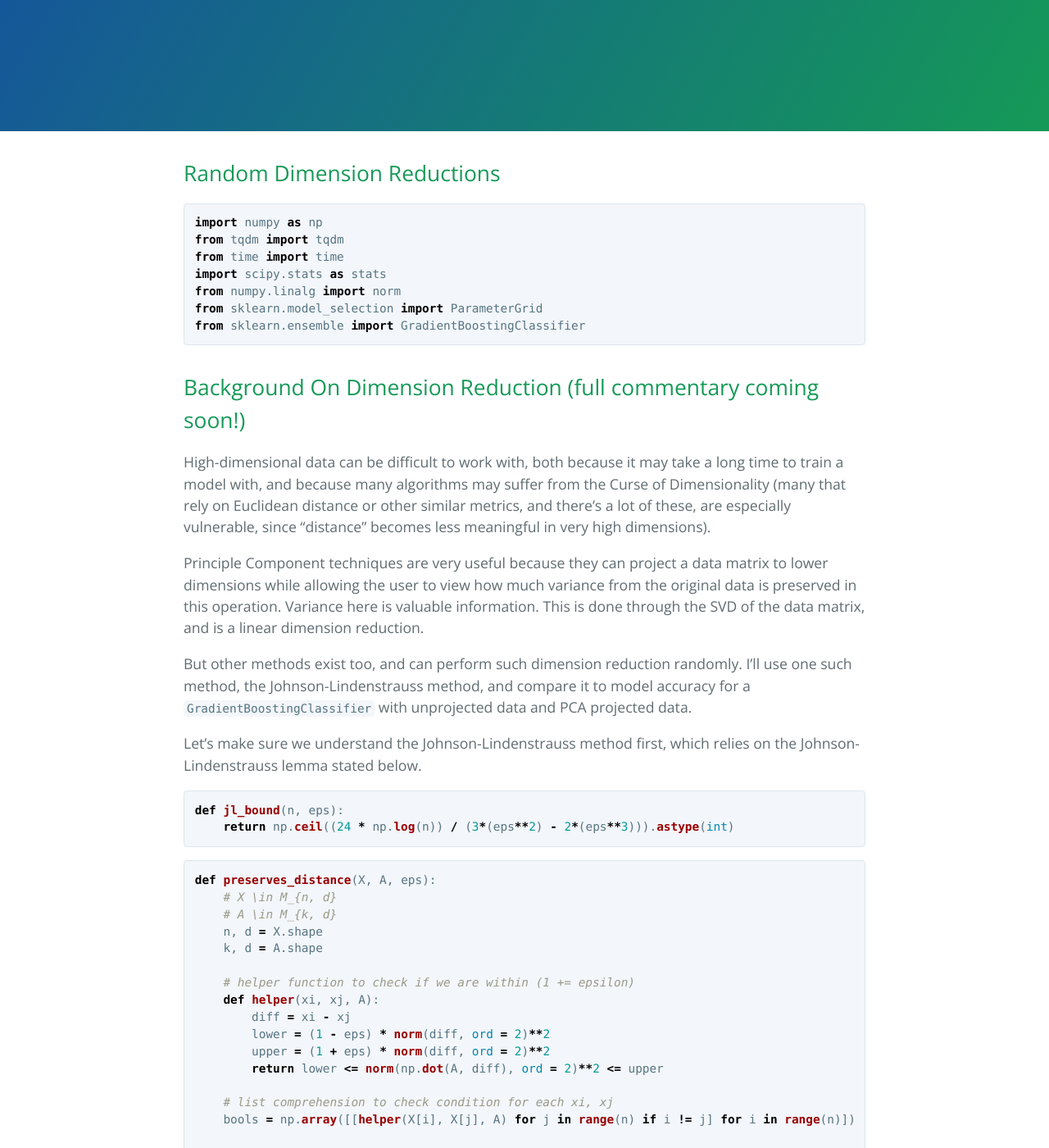
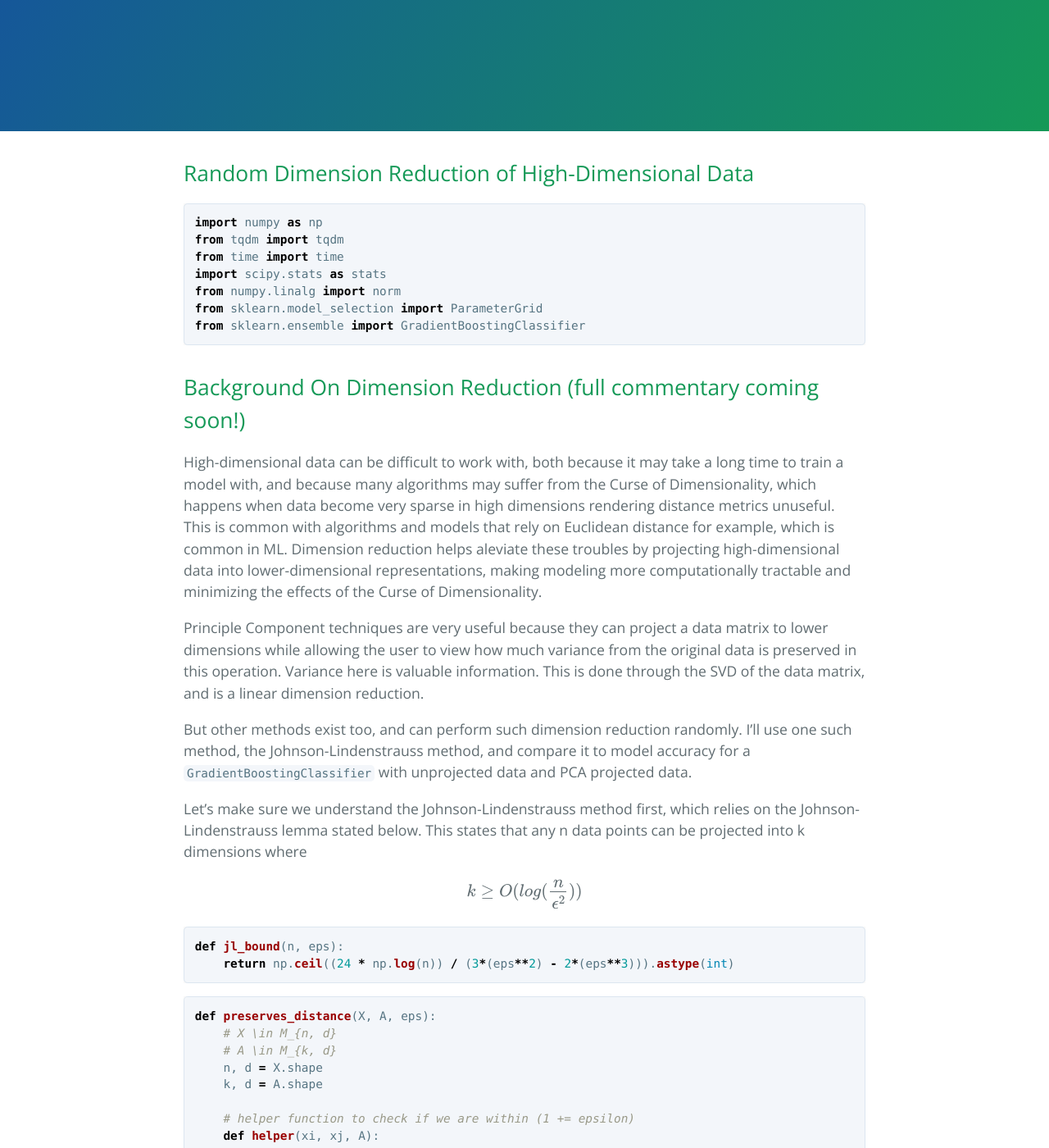
Before and after one commit to walkerhughes/portfolio, a Jekyll site: the page built from random_projections.md, in a window 1280 px wide and 1400 px high. Shown: the whole window at 82% size. Built offline with Jekyll 4.4.1, drawn with Linux system fonts in a browser that asks for light colours; formulas are drawn with MathJax 3; our own code applies the rules of GitHub Pages for plain Markdown files.

Commit message:
Update random_projections.md

````diff
--- a/random_projections.md
+++ b/random_projections.md
@@ -2,7 +2,7 @@
 layout: default
 ---
 
-## Random Dimension Reductions
+## Random Dimension Reduction of High-Dimensional Data
 
 <script type="text/javascript" async="" src="https://cdnjs.cloudflare.com/ajax/libs/mathjax/2.7.4/MathJax.js?config=TeX-MML-AM_CHTML"></script>
 
@@ -19,13 +19,16 @@ from sklearn.ensemble import GradientBoostingClassifier
 
 ## Background On Dimension Reduction (full commentary coming soon!)
 
-High-dimensional data can be difficult to work with, both because it may take a long time to train a model with, and because many algorithms may suffer from the Curse of Dimensionality (many that rely on Euclidean distance or other similar metrics, and there's a lot of these, are especially vulnerable, since "distance" becomes less meaningful in very high dimensions).
+High-dimensional data can be difficult to work with, both because it may take a long time to train a model with, and because many algorithms may suffer from the Curse of Dimensionality, which happens when data become very sparse in high dimensions rendering distance metrics unuseful. This is common with algorithms and models that rely on Euclidean distance for example, which is common in ML. Dimension reduction helps aleviate these troubles by projecting high-dimensional data into lower-dimensional representations, making modeling more computationally tractable and minimizing the effects of the Curse of Dimensionality.
 
 Principle Component techniques are very useful because they can project a data matrix to lower dimensions while allowing the user to view how much variance from the original data is preserved in this operation. Variance here is valuable information. This is done through the SVD of the data matrix, and is a linear dimension reduction.
 
 But other methods exist too, and can perform such dimension reduction randomly. I'll use one such method, the Johnson-Lindenstrauss method, and compare it to model accuracy for a ```GradientBoostingClassifier``` with unprojected data and PCA projected data.
 
-Let's make sure we understand the Johnson-Lindenstrauss method first, which relies on the Johnson-Lindenstrauss lemma stated below.
+Let's make sure we understand the Johnson-Lindenstrauss method first, which relies on the Johnson-Lindenstrauss lemma stated below. This states that any n data points can be projected into k dimensions where
+
+<p><span class="math display">\[k \geq O(log(\frac{n}{\epsilon^2}))\]</span></p>
+
 
 
 
````
